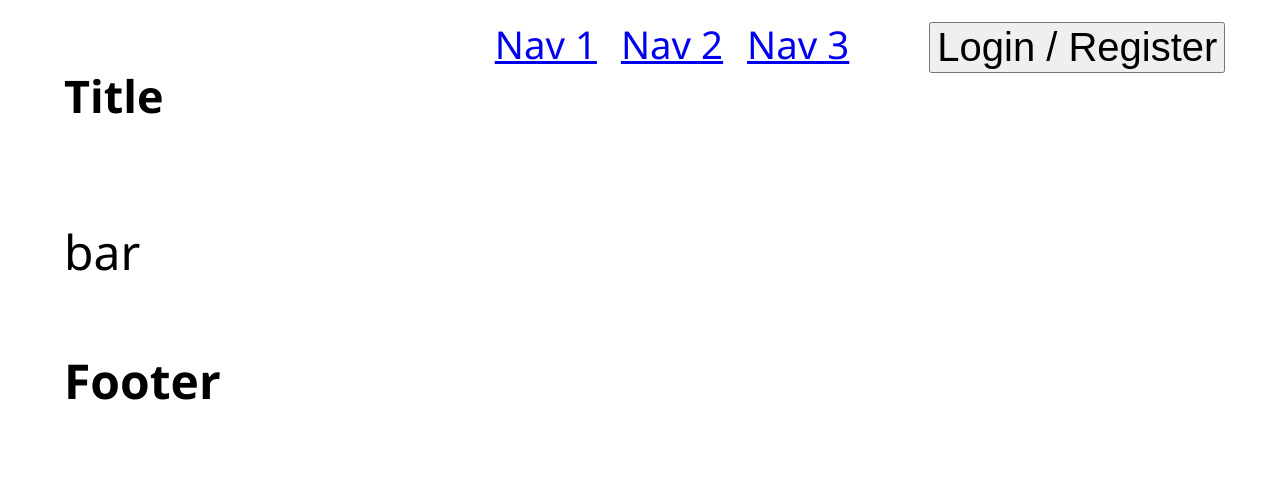
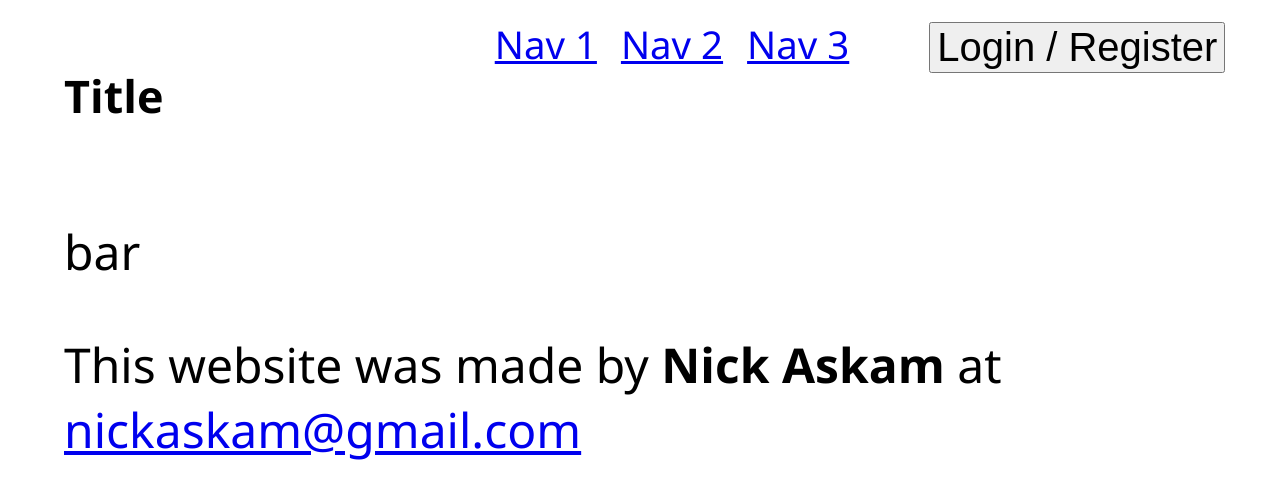
Before and after one commit to nickaskam/first_typescript, a React (Create React App) app in the folder frontend/: page /anyeong in a window 1280 px wide. Shown: the top 498 px of the page. Built offline with nearby package versions, Linux system fonts and the light colour scheme.

Commit message:
changing footer and passing in props

```diff
--- a/frontend/src/components/Anyeong.tsx
+++ b/frontend/src/components/Anyeong.tsx
@@ -3,6 +3,7 @@ import React, { Component } from "react";
 type Props = {
   foo: string;
 };
+
 export class Anyeong extends Component<Props, {}> {
   render() {
     return <p>{this.props.foo}</p>;
--- a/frontend/src/components/Main.tsx
+++ b/frontend/src/components/Main.tsx
@@ -22,7 +22,10 @@ export class Main extends Component<{}> {
           />
           <Redirect to="/hello" />
         </Switch>
-        <Footer />
+        <Footer
+          author={<strong>Nick Askam</strong>}
+          email={<a href="mailto:nickaskam@gmail.com">nickaskam@gmail.com</a>}
+        />
       </div>
     );
   }
--- a/frontend/src/components/layout/Footer.tsx
+++ b/frontend/src/components/layout/Footer.tsx
@@ -1,10 +1,17 @@
 import React, { Component } from "react";
 
-export class Footer extends Component<{}> {
+type Props = {
+  author: React.ReactNode;
+  email: React.ReactNode;
+};
+
+export class Footer extends Component<Props, {}> {
   render() {
     return (
       <div className="pageName">
-        <h4>Footer</h4>
+        <p>
+          This website was made by {this.props.author} at {this.props.email}
+        </p>
       </div>
     );
   }
```
